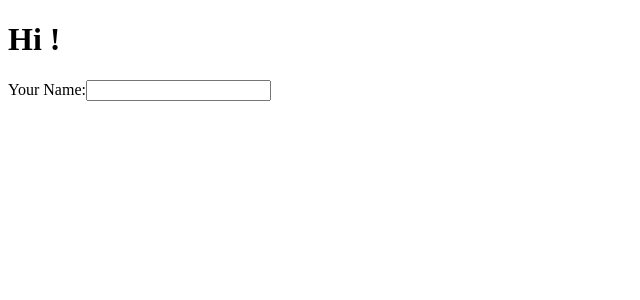
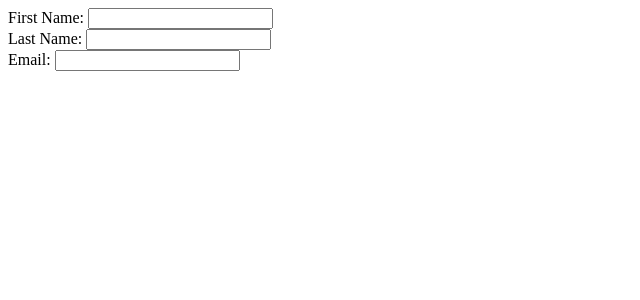
Before and after one commit to eyasq/learn_react, a React (Vite) app: page / in a window 1280 px wide. Shown: the top 300 px of the page, without its empty margins (0-640 px from the left). Built offline with nearby package versions, Linux system fonts and the light colour scheme.

Commit message:
usereducer form

```diff
--- a/components/form.jsx
+++ /dev/null
@@ -1,13 +0,0 @@
-import { useContext, useState } from "react";
-import { MyContext } from "../src/context/context";
-
-export function Form() {
-    const { setName } = useContext(MyContext)
-
-    return (
-        <div>
-            <label htmlFor="name">Your Name:</label>
-            <input type="text" id="name" onChange={(e) => { setName(e.target.value) }} />
-        </div>
-    )
-}
--- a/components/nav.jsx
+++ /dev/null
@@ -1,16 +0,0 @@
-import { useState, useContext } from "react";
-import { MyContext } from "../src/context/context";
-export function Navbar() {
-    const { name } = useContext(MyContext)
-    return (
-        <>
-            <div>
-                <h1>
-                    Hi {name}!
-                </h1>
-            </div>
-
-
-        </>
-    )
-}
--- /dev/null
+++ b/components/validForm.jsx
@@ -0,0 +1,75 @@
+import { useReducer } from "react";
+
+export function Form() {
+    const initialState = {
+        firstName: {
+            value: "",
+            error: null
+        },
+        lastName: {
+            value: "",
+            error: null
+        },
+        email: {
+            value: "",
+            error: null
+        }
+    }
+    function reducer(state, action) {
+        return {
+            ...state,
+            [action.type]: action.payload
+        }
+    }
+    const [state, dispatch] = useReducer(reducer, initialState)
+
+    function handleChange(e) {
+        const { name, value } = e.target;
+        let error = null;
+        if (name === "firstName" || name === "lastName") {
+            if (value.length < 3) {
+                error = "Name must be at least 3 characters";
+            }
+        } else if (name === "email") {
+            const emailRegex = /^[^\s@]+@[^\s@]+\.[^\s@]+$/;
+            if (!emailRegex.test(value)) {
+                error = "Invalid email format";
+            }
+        }
+        dispatch({
+            type: name,
+            payload: {
+                value: value,
+                error: error
+            }
+            //need to check here if the name is valid (over 5 chars) and insert an error if its not
+        })
+    }
+    return (
+        <>
+            {/* {JSON.stringify(state)} */}
+            <div>
+                <label htmlFor="firstName">
+                    <span>First Name:</span> {' '}
+                    <input type="text" name="firstName" value={state.firstName.value} onChange={handleChange} />
+                </label>
+                {state.firstName.error && (<p style={{ color: 'red' }}>{state.firstName.error}</p>)}
+            </div>
+            <div>
+                <label htmlFor="lastName">
+                    <span>Last Name:</span> {' '}
+                    <input type="text" name="lastName" value={state.lastName.value} onChange={handleChange} />
+                </label>
+                {state.lastName.error && (<p style={{ color: 'red' }}>{state.lastName.error}</p>)}
+            </div>
+            <div>
+                <label htmlFor="email">
+                    <span>Email:</span> {' '}
+                    <input type="email" name="email" value={state.email.value} onChange={handleChange} />
+                </label>
+                {state.email.error && (<p style={{ color: 'red' }}>{state.email.error}</p>)}
+            </div>
+
+        </>
+    )
+}
--- a/src/App.jsx
+++ b/src/App.jsx
@@ -1,22 +1,13 @@
 
 // eslint-disable-next-line no-unused-vars
 import { useState } from 'react'
-import { Navbar } from '../components/nav'
-import { MyContext } from './context/context'
-import { Form } from '../components/form'
 import './App.css'
-
+import { Form } from '../components/validForm'
 function App() {
-  const [name, setName] = useState("")
 
   return (
     <>
-      <MyContext.Provider value={{ name, setName }}>
-        <Navbar></Navbar>
-        <Form></Form>
-
-
-      </MyContext.Provider>
+      <Form></Form>
     </>
   )
 }
```
Also changed, not shown: components/todo.jsx (deleted, +0 -33 lines).
